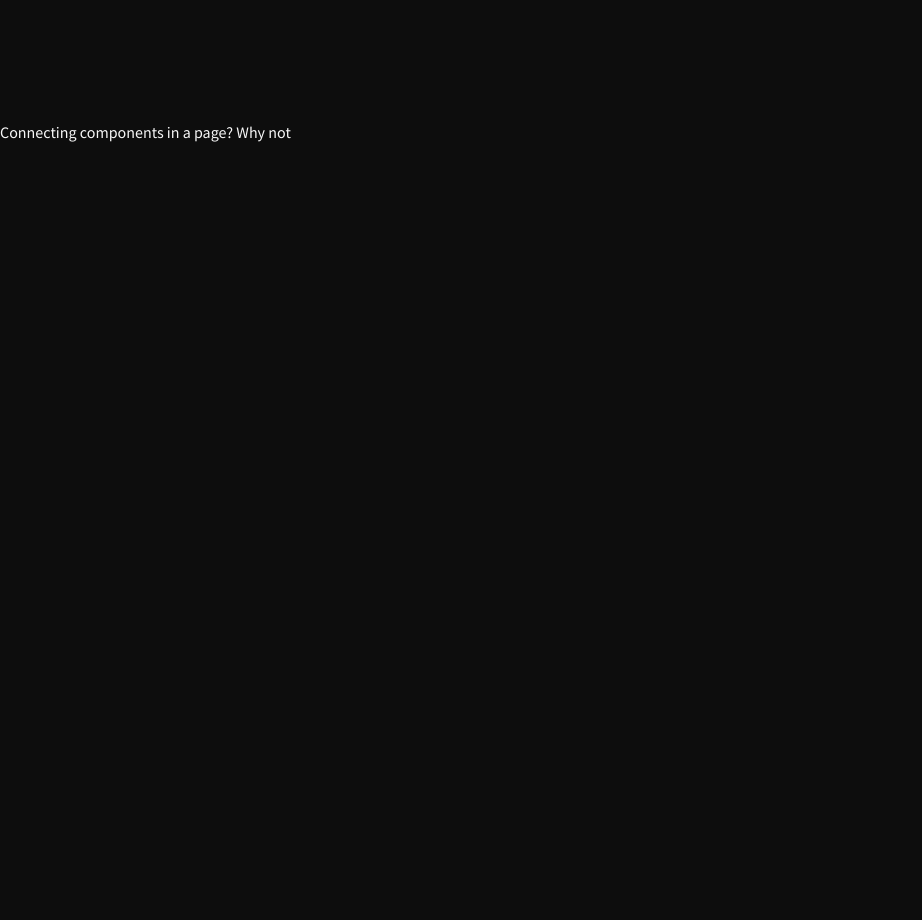
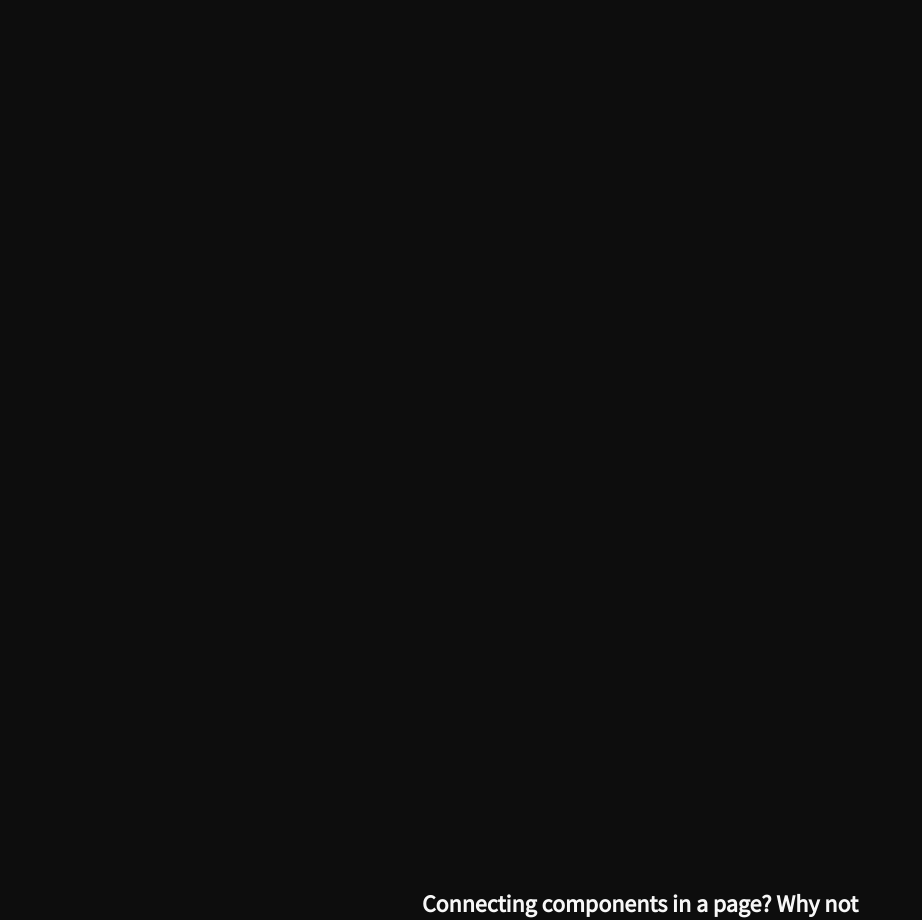
Before and after one commit to alysialfi/portfolio, a Vue app: page / in a window 1280 px wide. Shown: the part 1480-2400 px from the top of the page, without its empty margins (0-922 px from the left). Built offline with nearby package versions, Linux system fonts and the light colour scheme.

Commit message:
fix: (components/Component) title styling

```diff
--- a/src/components/Component.vue
+++ b/src/components/Component.vue
@@ -34,7 +34,7 @@
 </script>
 
 <template>
-    <div class="w-full h-screen">
-        <h3>Connecting components in a page? Why not</h3>
+    <div id="Component" class="flex w-full h-screen items-end justify-center flex-wrap">
+        <div class="w-full font-semibold text-2xl text-center">Connecting components in a page? Why not</div>
     </div>
 </template>
```
